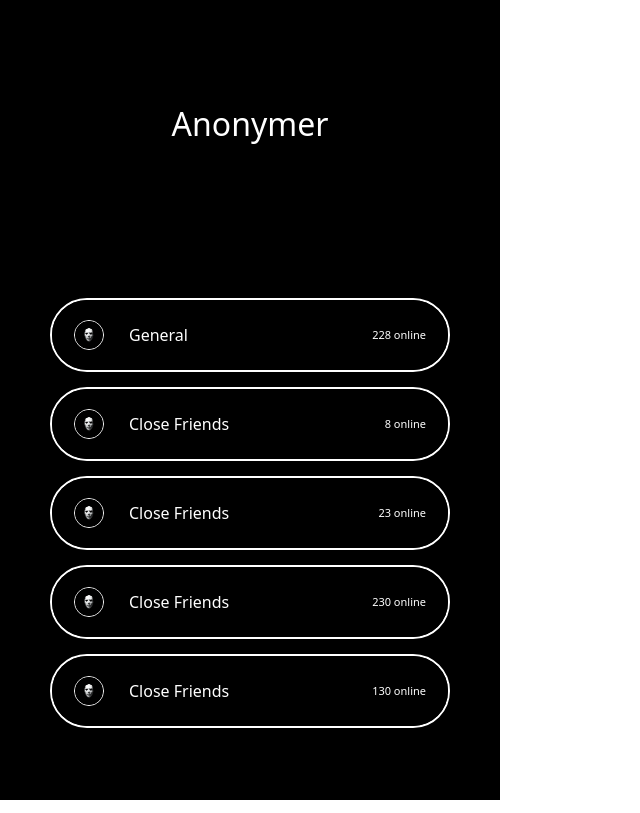
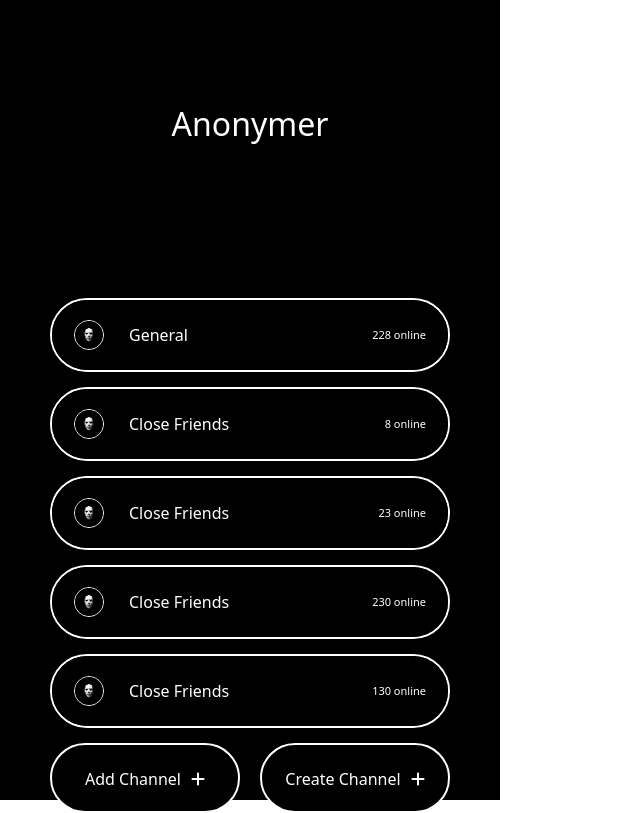
Before and after one commit to Jorjini/AnonymerReactClient, a React (Create React App) app: page /home in a window 1280 px wide. Shown: the whole page, without its empty margins (0-640 px from the left). Built offline with nearby package versions, Linux system fonts and the light colour scheme.

Commit message:
Add plus buttons

```diff
--- a/src/Pages/Home/Home.component.tsx
+++ b/src/Pages/Home/Home.component.tsx
@@ -1,3 +1,5 @@
+import { faPlus } from '@fortawesome/free-solid-svg-icons'
+import { FontAwesomeIcon } from '@fortawesome/react-fontawesome'
 import MenuItem from 'Components/MenuItem'
 import { useGlobalContext } from 'Contexts/GlobalContext'
 import { GlobalContextTypes } from 'Contexts/GlobalContext/GlobalContext.config'
@@ -56,6 +58,34 @@ const Home = () => {
                 />
               </Button>
             ))}
+            <div className="flex justify-between gap-[20px]">
+              <Button
+                variant={ButtonVartian.PRIMARY}
+                className="w-full max-h-[70px] py-[22px] !rounded-[50px]"
+              >
+                <span className="text-white-100 mr-[10px]">
+                  Add Channel
+                </span>
+                <FontAwesomeIcon
+                  icon={faPlus}
+                  color="white"
+                  className="[&>*]:fill-white-100"
+                />
+              </Button>
+              <Button
+                variant={ButtonVartian.PRIMARY}
+                className="w-full max-h-[70px] py-[22px] !rounded-[50px]"
+              >
+                <span className="text-white-100 mr-[10px]">
+                  Create Channel
+                </span>
+                <FontAwesomeIcon
+                  icon={faPlus}
+                  color="white"
+                  className="[&>*]:fill-white-100"
+                />
+              </Button>
+            </div>
           </div>
         </div>
       )}
```
